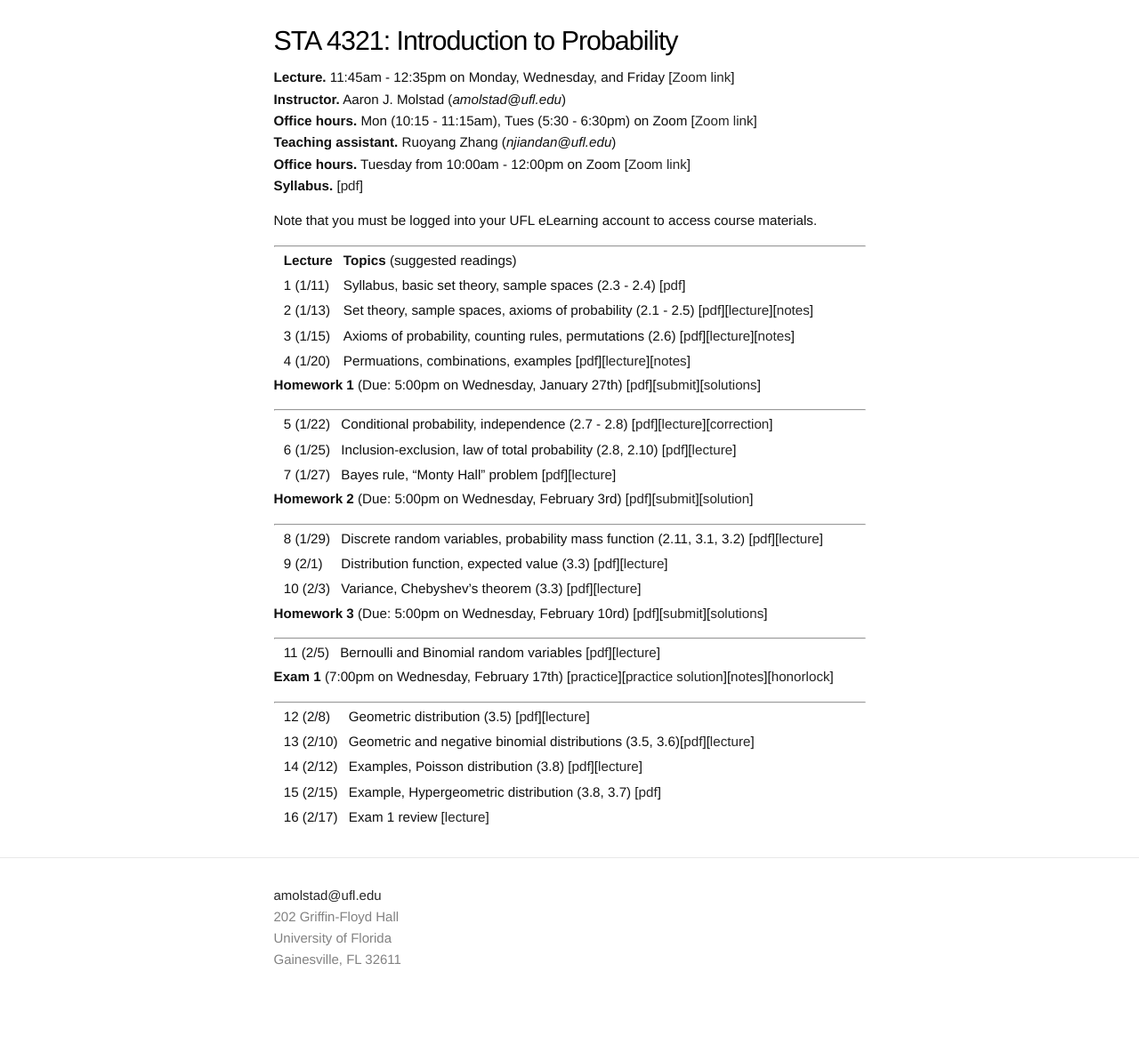
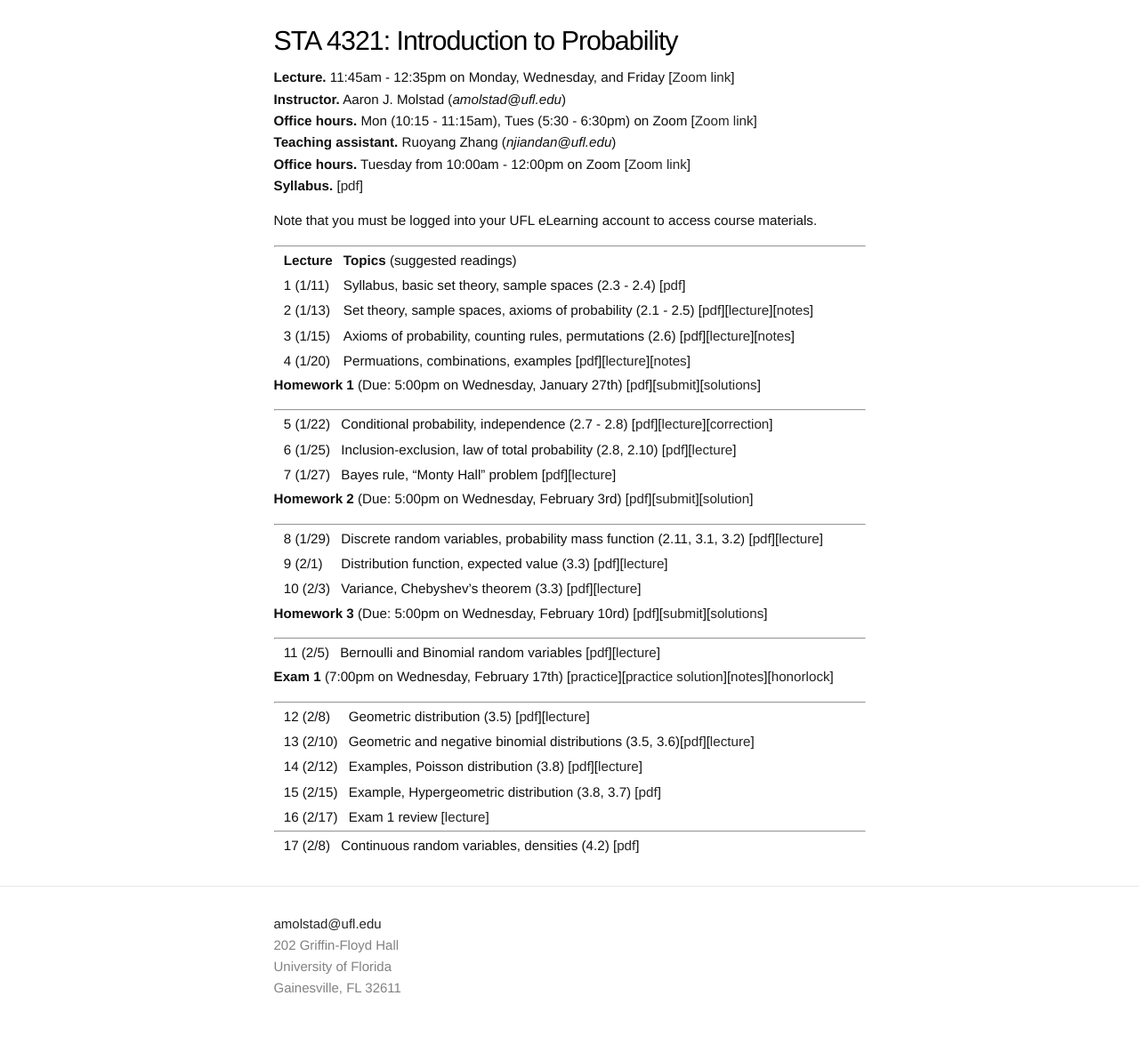
Before and after one commit to ajmolstad/ajmolstad.github.io, a Jekyll site: the page built from S21_STA4321.md, in a window 1280 px wide. Shown: the whole page at 89% size. Built offline with Jekyll 4.4.1, drawn with Linux system fonts in a browser that asks for light colours; before the commit the page ends 1151 px from its top, so only the background shows below that.

Commit message:
Update S21_STA4321.md

```diff
--- a/S21_STA4321.md
+++ b/S21_STA4321.md
@@ -52,3 +52,8 @@ Note that you must be logged into your UFL eLearning account to access course ma
 || 14 (2/12)  || Examples, Poisson distribution (3.8) [[pdf](https://ufl.instructure.com/files/57008747/download?download_frd=1)][[lecture](https://ufl.instructure.com/courses/426946/files?preview=57030797)] ||
 || 15 (2/15) || Example, Hypergeometric distribution (3.8, 3.7) [[pdf](https://ufl.instructure.com/files/57097528/download?download_frd=1)] ||
 || 16 (2/17) || Exam 1 review [[lecture](https://ufl.instructure.com/files/57182744/download?download_frd=1)]||
+
+
+----------------
+
+|| 17 (2/8)  || Continuous random variables, densities (4.2) [[pdf](https://ufl.instructure.com/files/57348276/download?download_frd=1)] ||
```
